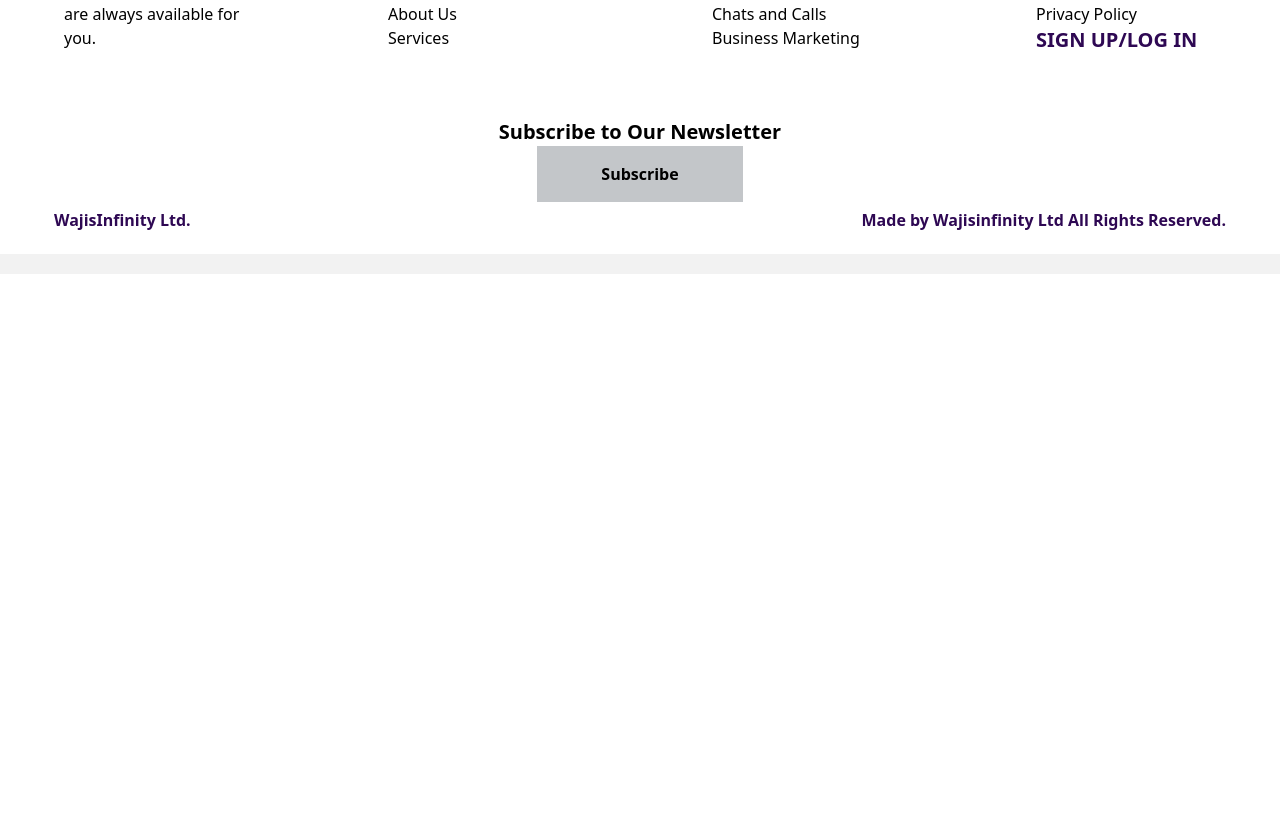
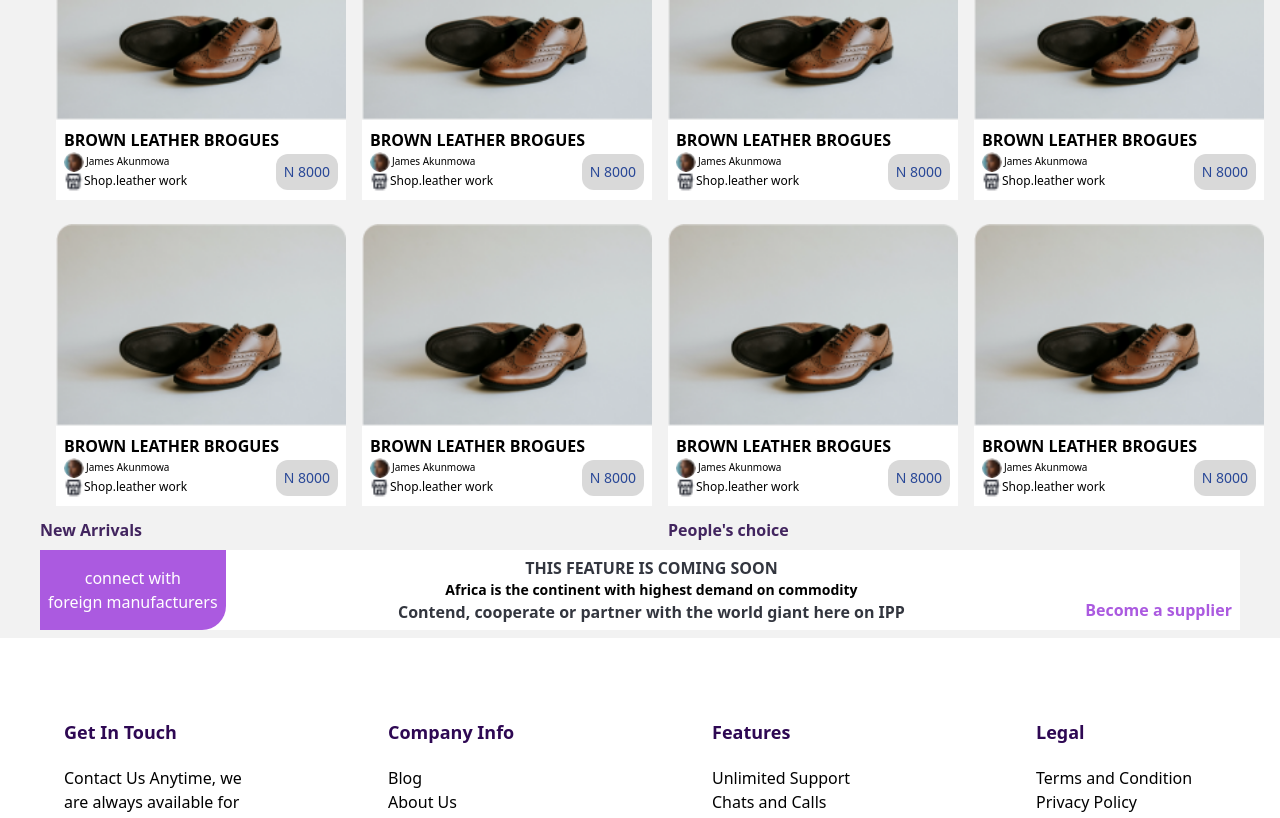
Before and after one commit to O-GDev/InfinityProductMarket, a React (Vite) app: page /producthome in a window 1280 px wide. Shown: the part 1940-2758 px from the top of the page. Before the commit the page ends 2214 px from the top, so only its background shows below. Built offline with nearby package versions, Linux system fonts and the light colour scheme.

Commit message:
first commit

```diff
--- a/src/lilcomponents/card.jsx
+++ b/src/lilcomponents/card.jsx
@@ -3,7 +3,7 @@ import React from 'react'
 export default function Cards1({image, opa, pname, pprice, jobtype, padin, name,ppic}) {
   return (
     <div className='flex flex-col bg-transparent pb-3' >
-<img src={image} style={{height:'150px',width:'100%',padding: padin}} className='' />
+<img src={image} style={{width:'100%',padding: padin}} className='' />
 <div className='flex-col bg-white  self-end px-2 py-2 w-full' style={{opacity:opa}} >
 <div className='font-bold text-md'> {pname}</div>
 <div className='flex flex-row justify-between'>
--- a/src/screens/productplacehome.jsx
+++ b/src/screens/productplacehome.jsx
@@ -194,7 +194,7 @@ the right decision </p>
           <h5>Hurry up!</h5>
           <p className='' style={{fontSize:'10px'}}>Limited edition going out of stock soon</p>
         </div>
-        <div className='rounded-full flex justify-center self-center p-2 text-sm text-white' style={{backgroundColor:'#702EB2'}}>
+        <div className='rounded-full flex justify-center self-center p-2 text-white' style={{backgroundColor:'#702EB2',fontSize:'10px'}}>
           Add to Cart
         </div>
        </div>
@@ -225,7 +225,57 @@ the right decision </p>
         </div>
       </div>
 
+
     </div>
+    </div>
+
+
+    <div></div>
+
+
+<div className='pl-10'>
+  <h3 className='font-bold'>FEATURED ITEMS</h3>
+  <h5 className='text-center' style={{color:'#42255F'}}>Top Rated</h5>
+  <div className='columns-4 px-4 pt-3' >
+      <Cards1 image="/assets/shoe.png" ppic='/assets/Union.png' pname='BROWN LEATHER BROGUES ' jobtype='leather work' name='James Akunmowa' pprice="8000" rate='4.6'/>
+      <Cards1 image="/assets/shoe.png" ppic='/assets/Union.png' pname='BROWN LEATHER BROGUES ' jobtype='leather work' name='James Akunmowa' pprice="8000" rate='4.6'/>
+      <Cards1 image="/assets/shoe.png" ppic='/assets/Union.png' pname='BROWN LEATHER BROGUES ' jobtype='leather work' name='James Akunmowa' pprice="8000" rate='4.6'/>
+      <Cards1 image="/assets/shoe.png" ppic='/assets/Union.png' pname='BROWN LEATHER BROGUES ' jobtype='leather work' name='James Akunmowa' pprice="8000" rate='4.6'/>
+
+        </div>
+
+        <div className='columns-4 px-4 pt-3' >
+      <Cards1 image="/assets/shoe.png" ppic='/assets/Union.png' pname='BROWN LEATHER BROGUES ' jobtype='leather work' name='James Akunmowa' pprice="8000" rate='4.6'/>
+      <Cards1 image="/assets/shoe.png" ppic='/assets/Union.png' pname='BROWN LEATHER BROGUES ' jobtype='leather work' name='James Akunmowa' pprice="8000" rate='4.6'/>
+      <Cards1 image="/assets/shoe.png" ppic='/assets/Union.png' pname='BROWN LEATHER BROGUES ' jobtype='leather work' name='James Akunmowa' pprice="8000" rate='4.6'/>
+      <Cards1 image="/assets/shoe.png" ppic='/assets/Union.png' pname='BROWN LEATHER BROGUES ' jobtype='leather work' name='James Akunmowa' pprice="8000" rate='4.6'/>
+
+        </div>
+
+        <div className='columns-2'>
+          <div>
+  <h3 className='font-bold'  style={{color:'#42255F'}}>New Arrivals</h3>
+          </div>
+          <div>
+  <h3 className='font-bold'  style={{color:'#42255F'}}>People's choice</h3>
+  </div>
+        </div>
+</div>
+
+<div className='flex flex-row h-20 justify-between m-2 mx-10 bg-white'>
+      <div className='flex rounded-br-3xl' style={{backgroundColor:'#ab5ae0'}}>
+      <div className='flex justify-center self-center' >
+        <span className='text-white text-center p-2'>connect with <br /> foreign manufacturers</span>
+      </div>
+      </div>
+      <div className='flex flex-col justify-center self-center'>
+        <h3 className='font-extrabold text-center' style={{color:'#33363F'}}>THIS FEATURE IS COMING SOON</h3>
+        <h6 className='font-bold text-center text-sm'>Africa is the continent with highest demand on commodity</h6>
+        <h5 className='font-bold' style={{color:'#33363F'}}>Contend, cooperate or partner with the world giant here on IPP </h5>
+      </div>
+      <div className='flex justify-center self-end p-2'>
+        <h5 className='font-semibold' style={{color:'#ab5ae0'}}>Become a supplier</h5>
+      </div>
     </div>
     <Footers />
 
```
